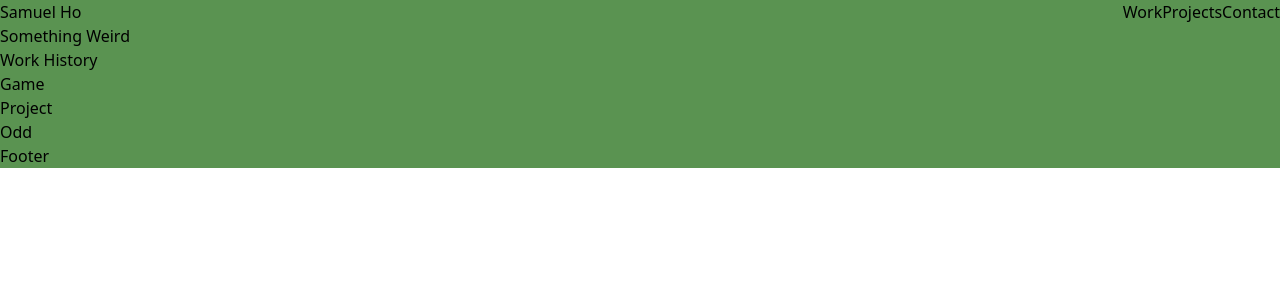
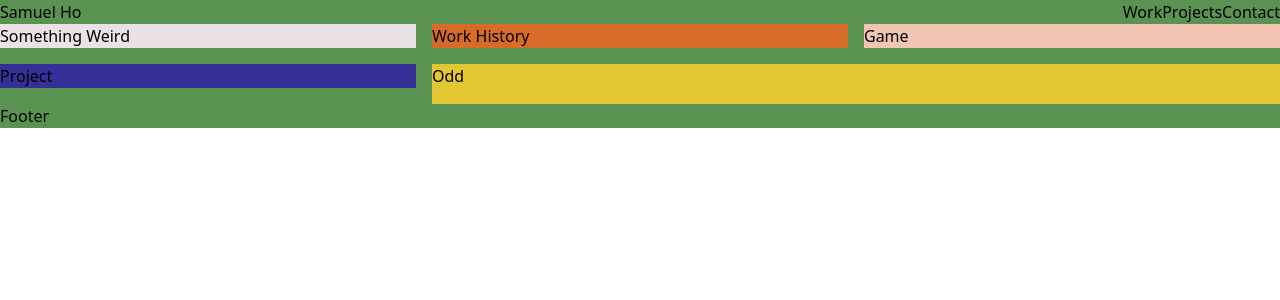
Before and after one commit to samuelho-dev/samuelho.github.io, a Next.js app: page / in a window 1280 px wide. Shown: the top 300 px of the page. Built offline with nearby package versions, Linux system fonts and the light colour scheme.

Commit message:
template fix

```diff
--- a/src/layout/Main.tsx
+++ b/src/layout/Main.tsx
@@ -2,30 +2,24 @@ import React from 'react';
 
 function Main() {
   return (
-    <main
-      className="grid grid-cols-3 grid-rows-2 gap-4"
-      style={{
-        gridTemplateColumns: '1fr 1fr 1fr',
-        gridTemplateRows: '1fr 1fr',
-      }}
-    >
-      <div className="bg-customWhite">
+    <div className="grid grid-flow-row-dense grid-cols-3 grid-rows-2 gap-4">
+      <div className="col-span-1 row-span-1 bg-customWhite">
         <h5>Something Weird</h5>
       </div>
-      <div className="bg-customOrange">
+      <div className="col-span-1 row-span-1 bg-customOrange">
         <h5>Work History</h5>
       </div>
-      <div className="bg-customLightPink">
+      <div className="col-span-1 row-span-1 bg-customLightPink">
         <h5>Game</h5>
       </div>
-      <div className="bg-customBlue">
+      <div className="col-span-1 row-span-1 bg-customBlue">
         <h5>Project</h5>
       </div>
 
       <div className="col-span-2 row-span-2 bg-customYellow">
         <h5>Odd</h5>
       </div>
-    </main>
+    </div>
   );
 }
 
--- a/src/pages/index.tsx
+++ b/src/pages/index.tsx
@@ -12,14 +12,14 @@ export default function Home() {
         <meta name="viewport" content="width=device-width, initial-scale=1" />
         <link rel="icon" href="/favicon.ico" />
       </Head>
-      <body className="bg-customGreen">
+      <div className="bg-customGreen">
         <header className="flex justify-between">
           <h1>Samuel Ho</h1>
           <Navbar />
         </header>
         <Main />
         <Footer />
-      </body>
+      </div>
     </>
   );
 }
--- a/src/styles/globals.css
+++ b/src/styles/globals.css
@@ -1,7 +1,6 @@
 @tailwind base;
 @tailwind components;
 @tailwind utilities;
-
 @font-face {
   font-family: 'CustomFont';
   src: url('../../public/fonts/HW\ Topol\ Trial\ Regular.otf')
--- a/tailwind.config.js
+++ b/tailwind.config.js
@@ -3,6 +3,7 @@ module.exports = {
   content: [
     './src/pages/**/*.{js,ts,jsx,tsx}',
     './src/components/**/*.{js,ts,jsx,tsx}',
+    './src/layout/**/*.{js,ts,jsx,tsx}',
   ],
 
   theme: {
```
